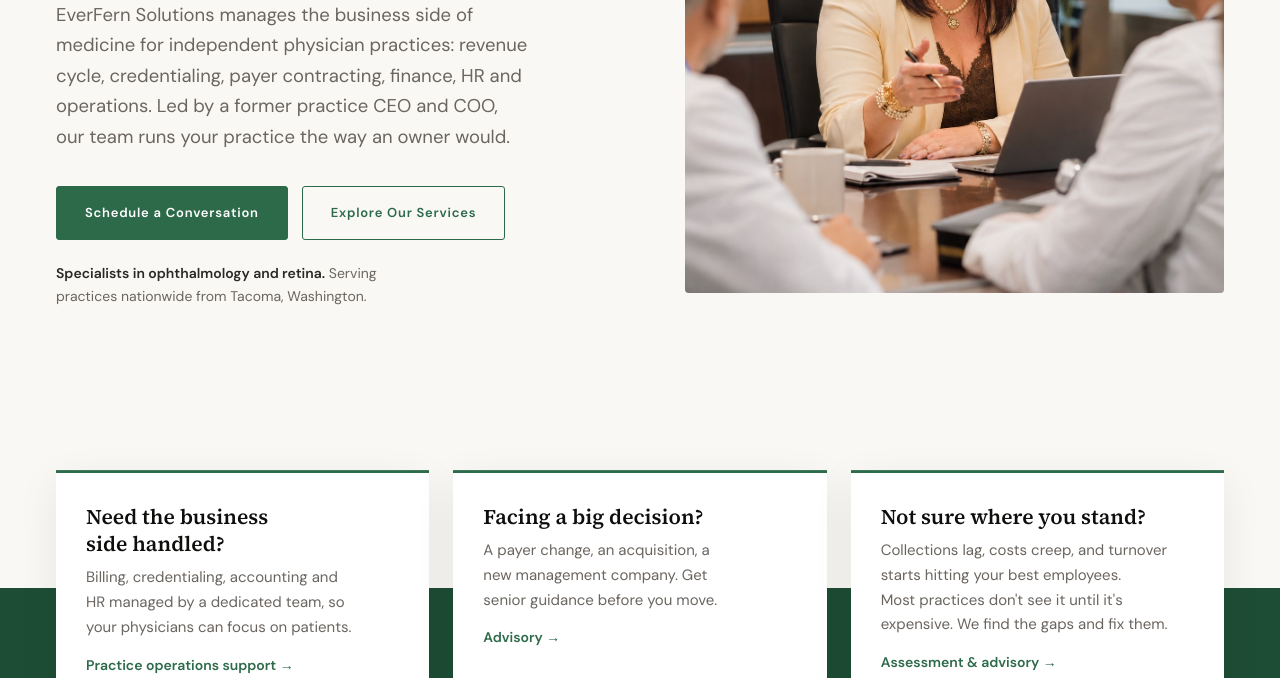
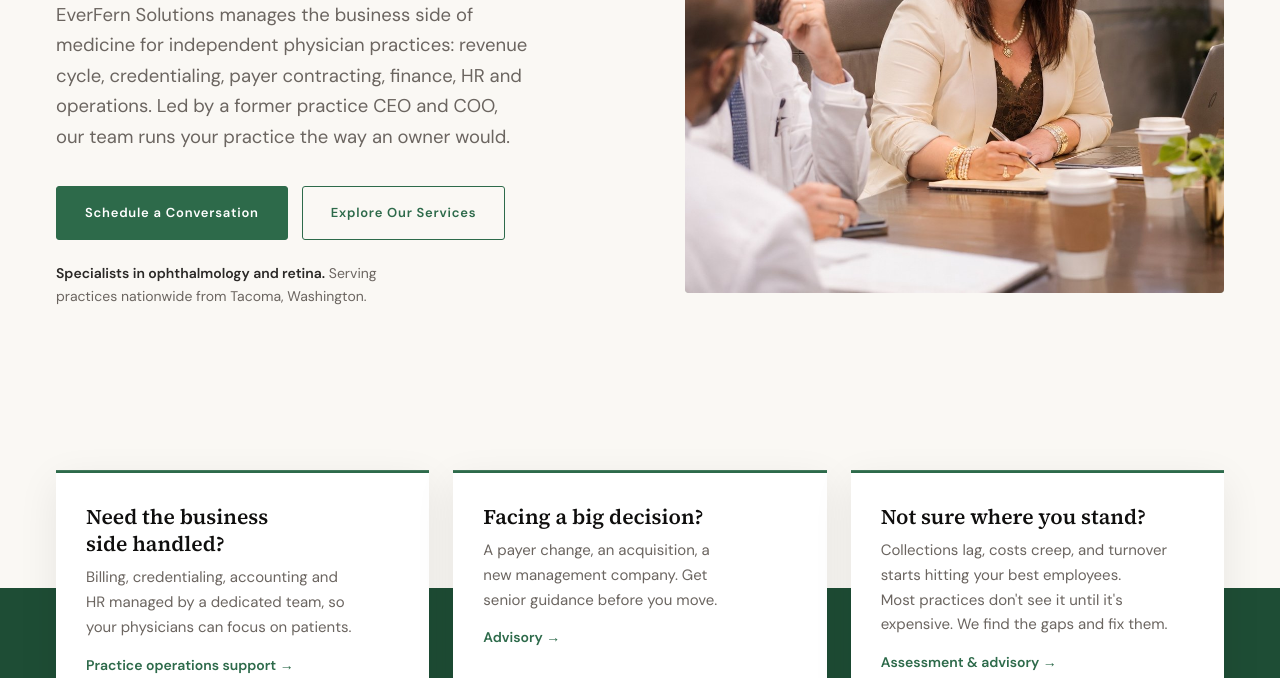
Before and after one commit to CallBuffy/EverFern-site, a plain HTML site: page index.html in a window 1280 px wide. Shown: the part 422-1100 px from the top of the page. Drawn offline with Linux system fonts and the light colour scheme.

Commit message:
Swap homepage hero to meeting photo
Co-Authored-By: Claude Opus 5.5 <noreply@anthropic.com>
Claude-Session: https://claude.ai/code/session_01Mdw63SzjHBkd1DSg1dDR69

```diff
--- a/index.html
+++ b/index.html
@@ -388,7 +388,7 @@ a:focus-visible,button:focus-visible,input:focus-visible,select:focus-visible,te
         <p class="hero-note"><strong>Specialists in ophthalmology and retina.</strong> Serving practices nationwide from Tacoma, Washington.</p>
       </div>
       <div class="photo">
-        <img fetchpriority="high" width="1400" height="933" src="hero-preview.jpg" alt="Buffy Howard listening to physicians during a practice leadership meeting" style="object-position:30% center">
+        <img fetchpriority="high" width="1400" height="933" src="hero-meeting.jpg" alt="Buffy Howard listening to physicians during a practice leadership meeting" style="object-position:30% center">
       </div>
     </div>
 
```
Also changed, not shown: hero-meeting.jpg (added).
